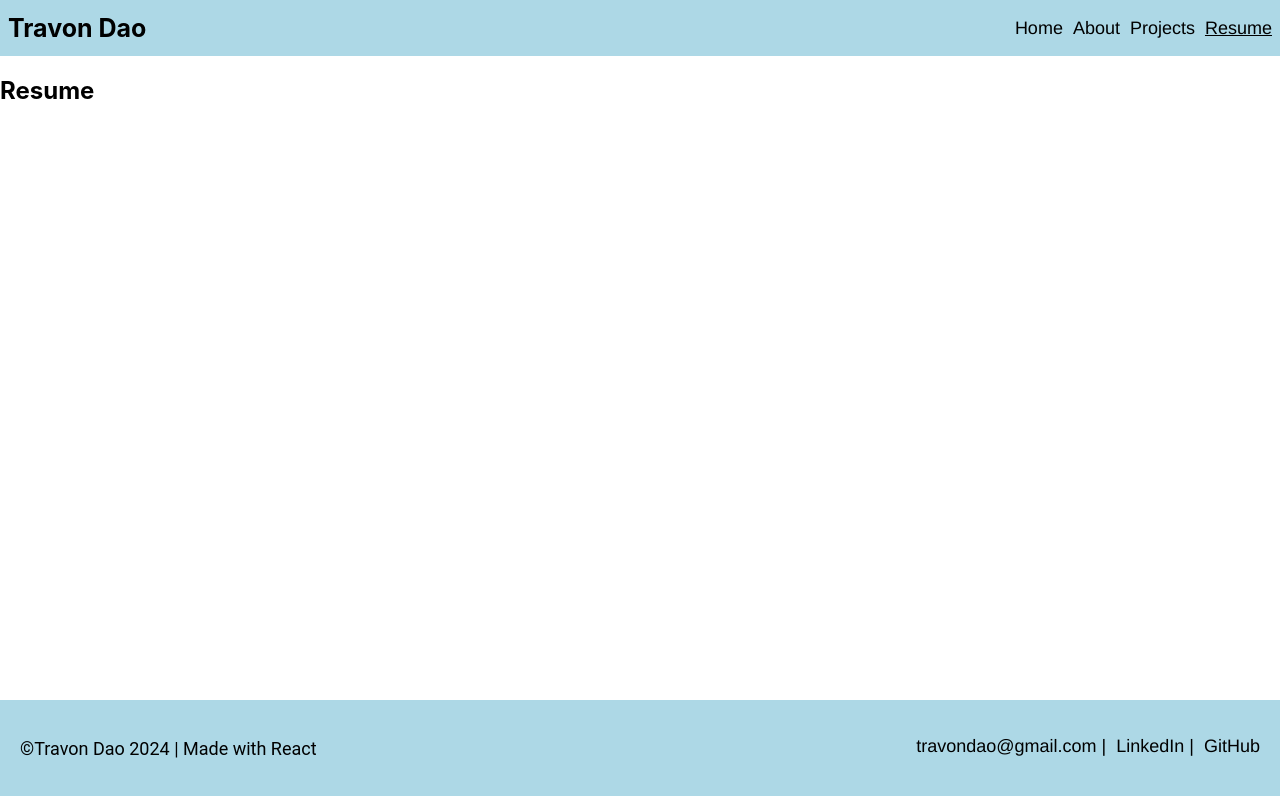
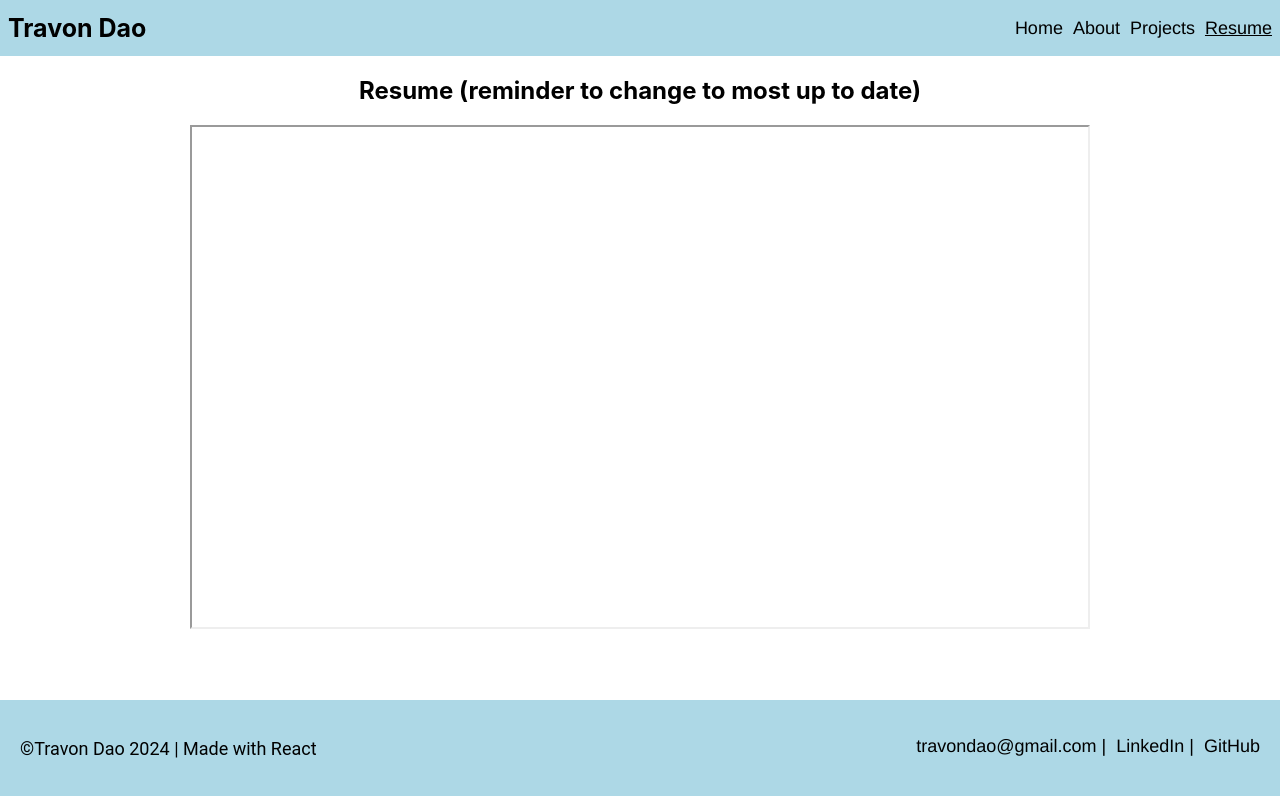
Before and after one commit to tdao09/portfolio, a React (Create React App) app: page /resume in a window 1280 px wide. Shown: the top 796 px of the page. Built offline with nearby package versions, Linux system fonts and the light colour scheme.

Commit message:
resume added

```diff
--- a/package.json
+++ b/package.json
@@ -3,6 +3,7 @@
   "version": "0.1.0",
   "private": true,
   "dependencies": {
+    "@react-pdf/renderer": "^3.3.8",
     "@testing-library/jest-dom": "^5.17.0",
     "@testing-library/react": "^13.4.0",
     "@testing-library/user-event": "^13.5.0",
--- /dev/null
+++ b/src/css/resume.css
@@ -0,0 +1,10 @@
+h1 {
+    text-align: center;
+}
+
+.pdf-file {
+    height: 500px;
+    width: 70%;
+    align-self: center;
+    margin-bottom: 40px;
+}
--- a/src/pages/resume.js
+++ b/src/pages/resume.js
@@ -1,11 +1,15 @@
 
 import Navbar from '../components/navbar.js';
-import Footer from '../components/footer.js'
+import Footer from '../components/footer.js';
+
+import '../css/resume.css';
+
 export default function Resume() {
     return(
         <section>
             <Navbar />
-            <h1>Resume</h1>
+            <h1>Resume (reminder to change to most up to date)</h1>
+            <iframe className="pdf-file" src="./assets/Travon Dao Resume.pdf" />
             <Footer />
         </section>
     );
```
Also changed, not shown: 2 other files (tests, documents, lock files or other folders).
